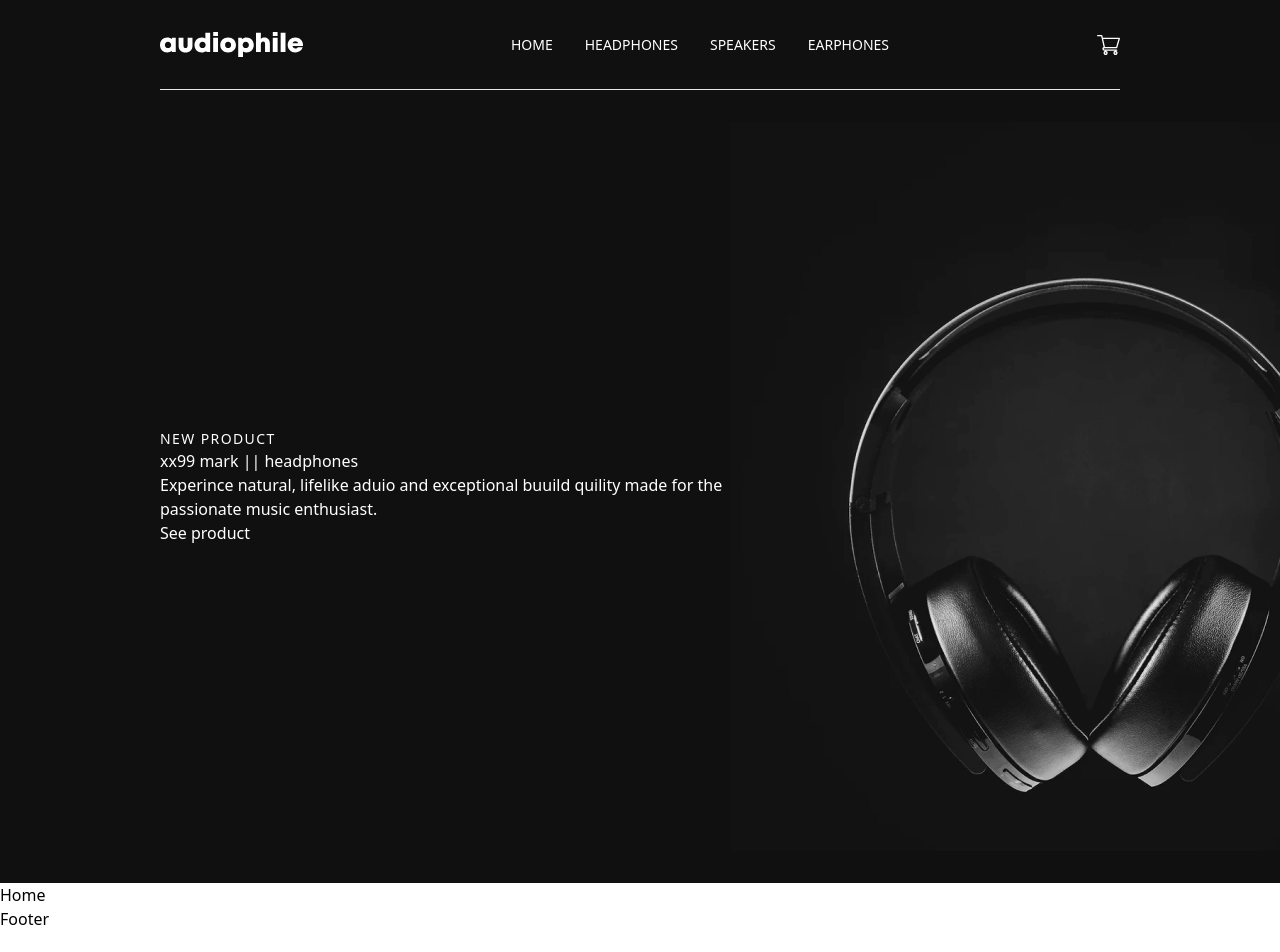
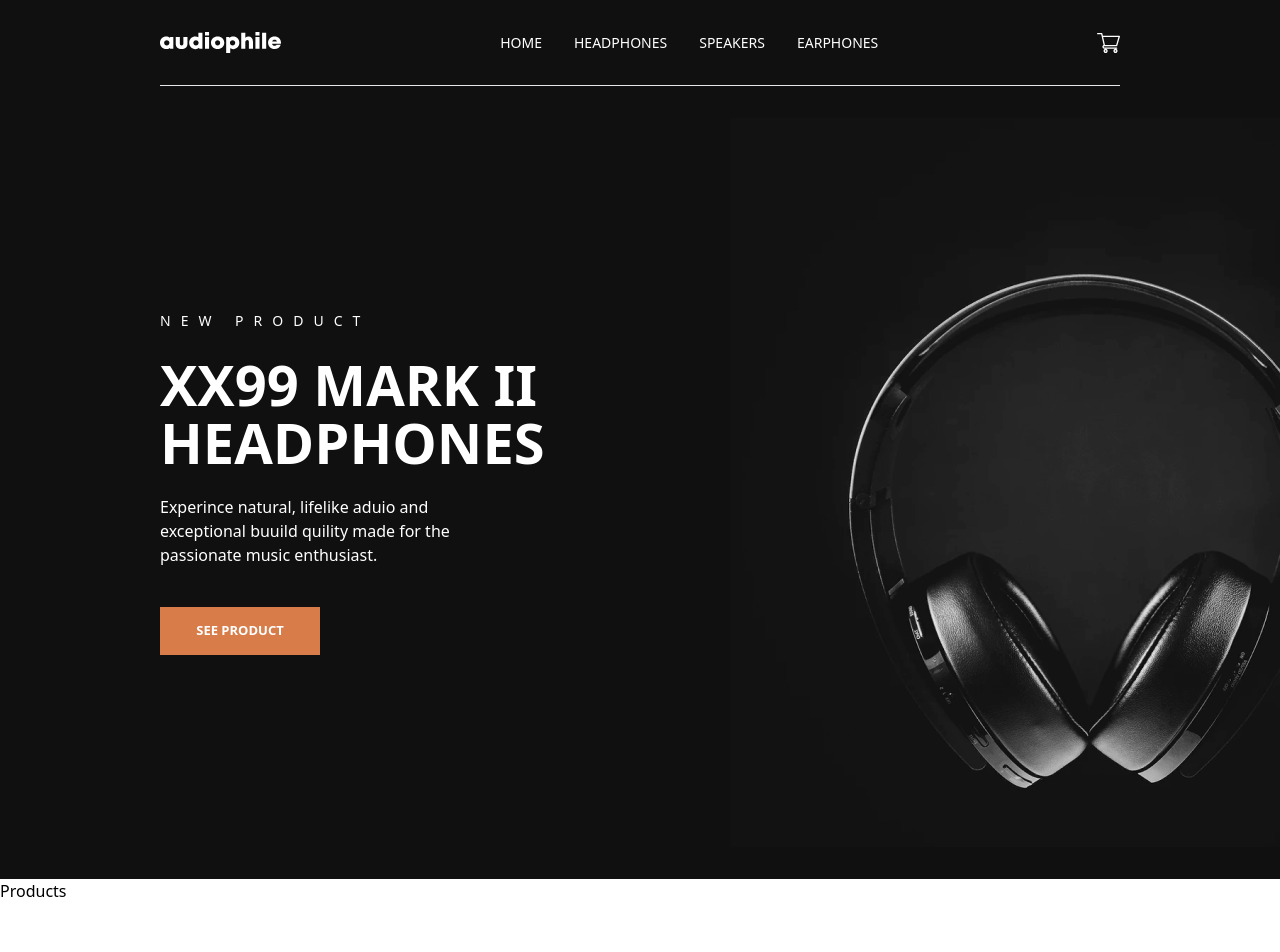
Before and after one commit to ali-sshff/audiophile_react_project, a React (Vite) app: page / in a window 1280 px wide. Shown: the top 952 px of the page. Before the commit the page ends 931 px from the top, so only its background shows below. Built offline with nearby package versions, Linux system fonts and the light colour scheme.

Commit message:
shared products component initialized

```diff
--- a/src/App.css
+++ b/src/App.css
@@ -1,4 +1,4 @@
-@import url('https://fonts.googleapis.com/css2?family=Manrope&display=swap');
+@import url('https://fonts.googleapis.com/css2?family=Manrope:wght@400;700&display=swap');
 
 @tailwind base;
 @tailwind components;
--- a/src/App.jsx
+++ b/src/App.jsx
@@ -1,5 +1,5 @@
 import { Route, Routes } from 'react-router-dom'
-import Hero from './components/Hero'
+import Navbar from './components/Navbar'
 import Footer from './components/Footer'
 import Home from './pages/Home'
 import Earphones from './pages/Earphones'
@@ -10,7 +10,7 @@ import './App.css'
 function App() {
   return (
     <div>
-      <Hero />
+     <Navbar />
       <Routes>
         <Route path='/' element={<Home />} />
         <Route path='/earphones' element={<Earphones />} />
--- a/src/components/Hero.jsx
+++ b/src/components/Hero.jsx
@@ -1,21 +1,25 @@
 import React from 'react'
-import Navbar from './Navbar'
+import Products from './Products'
 import HeroImg from '../assets/home/desktop/Bitmap.png'
 
 const Hero = () => {
   return (
+    <>
+
     <section className='bg-black'>
-       <Navbar />
       <div className='max-container flex items-center justify-between xl:mx-40 py-8 xl:w-full' >
         <div className='text-white'>
-          <p className='text-sm uppercase tracking-widest'>new product</p>
-          <h1>xx99 mark || headphones </h1>
-          <p>Experince natural, lifelike aduio and exceptional buuild quility made for the passionate music enthusiast.</p>
-          <button>See product</button>
+          <p className='text-sm uppercase tracking-[.625rem]'>new product</p>
+          <h1 className='text-[3.5rem] uppercase leading-[3.625rem] my-6 font-bold'>XX99 Mark II headphones </h1>
+          <p className='xl:w-[21rem] mb-10 '>Experince natural, lifelike aduio and exceptional buuild quility made for the passionate music enthusiast.</p>
+          <button className='w-40 h-12 bg-orange uppercase text-[.8125rem] font-bold'>See product</button>
         </div>
         <img src={HeroImg} alt="hero-img" />
       </div>
-    </section>
+      </section>
+      <Products />
+      </>
+
   )
 }
 
--- a/src/components/Navbar.jsx
+++ b/src/components/Navbar.jsx
@@ -6,8 +6,10 @@ import Logo from '../assets/shared/desktop/logo.svg'
  const Navbar = () => {
   return (
     <div className='bg-black'>
-      <div className='flex items-center justify-between text-white xl:mx-40 py-8 border-b  '>
-        <img src={ Logo } alt="logo" />
+      <div className='max-container flex items-center justify-between text-white xl:mx-40 py-8 border-b  '>
+        <Link to='/'>
+          <img src={ Logo } alt="logo" />
+        </Link>
         <ul className='flex gap-8 justify-center text-sm uppercase xl:w-full'>
           <li>
             <Link to='/'>Home</Link>
--- /dev/null
+++ b/src/components/Products.jsx
@@ -0,0 +1,10 @@
+import React from 'react'
+
+
+const Products = () => {
+  return (
+    <div>Products</div>
+  )
+}
+
+export default Products
--- /dev/null
+++ b/src/components/SharedProducts.jsx
@@ -0,0 +1,30 @@
+import React from 'react'
+import data from '../data.json'
+
+const SharedProducts = () => {
+  return (
+    <section className=' max-container xl:mx-40 xl:my-[12.5rem] xl:w-full flex items-center gap-[1.87rem] text-center'>
+      {
+        data.map(({others}) =>
+          {console.log(others)},
+          <div className='w-[21.875rem] h-[12.75rem] bg-light-gray rounded-lg'>
+
+            <p>Headphones</p>
+            <button>shop</button>
+          </div>
+        )
+      }
+
+      {/* <div className='w-[21.875rem] h-[12.75rem] bg-light-gray rounded-lg'>
+        <p>Headphones</p>
+        <button>shop</button>
+      </div>
+      <div className='w-[21.875rem] h-[12.75rem] bg-light-gray rounded-lg'>
+        <p>Headphones</p>
+        <button>shop</button>
+      </div> */}
+    </section>
+  )
+}
+
+export default SharedProducts
--- a/src/pages/Home.jsx
+++ b/src/pages/Home.jsx
@@ -1,8 +1,13 @@
 import React from 'react'
+import Hero from '../components/Hero'
+import SharedProducts from '../components/SharedProducts'
 
 const Home = () => {
   return (
-    <div>Home</div>
+    <div>
+      <Hero />
+      <SharedProducts />
+    </div>
   )
 }
 
--- a/tailwind.config.js
+++ b/tailwind.config.js
@@ -11,7 +11,7 @@ export default {
       },
       colors: {
         'orange': '#D87D4A',
-        'black': '#101010',
+        'black': '#111010',
         'light-gray': '#f1f1f1',
         'dark-white': '#fafafa'
       },
```
Also changed, not shown: src/data.json (renamed from data.json).
